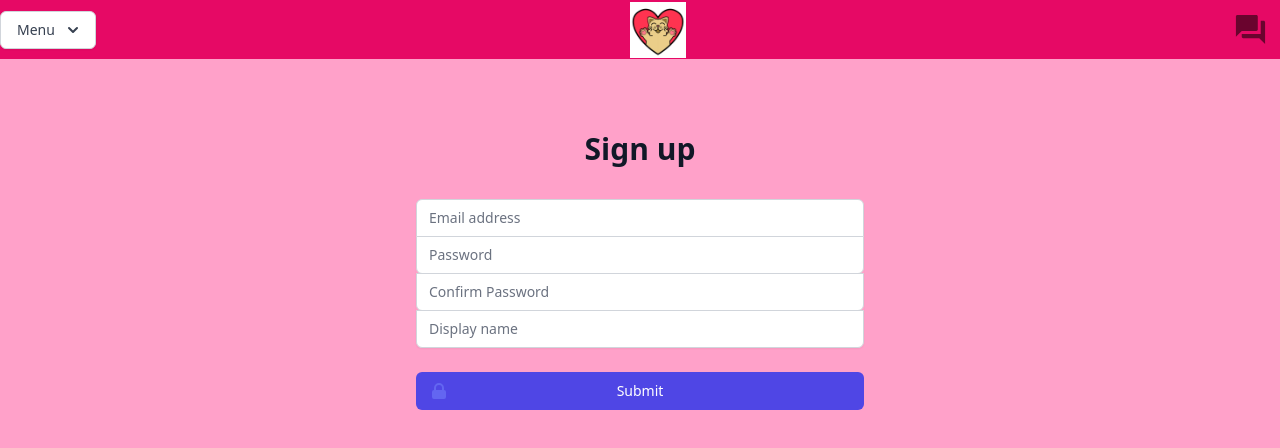
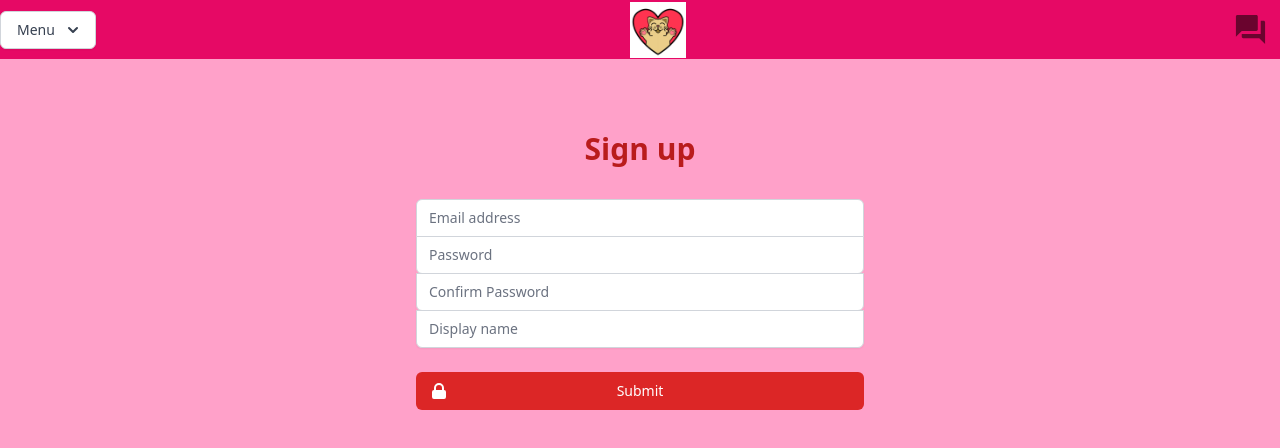
Before and after one commit to rizalmab/Kittinder, a React (Create React App) app in the folder frontend/: page /signup in a window 1280 px wide. Shown: the top 448 px of the page. Built offline with nearby package versions, Linux system fonts and the light colour scheme; no server answers.

Commit message:
Added styling to login and signup pages

```diff
--- a/frontend/src/components/LoginSignup/LoginPage.js
+++ b/frontend/src/components/LoginSignup/LoginPage.js
@@ -16,10 +16,7 @@ const LoginPage = () => {
     e.preventDefault();
     try {
       const loginUser = { email, password };
-      const loginResponse = await axios.post(
-        "/api/users/login",
-        loginUser
-      );
+      const loginResponse = await axios.post("/api/users/login", loginUser);
       setUserData({
         token: loginResponse.data.token,
         user: loginResponse.data.user,
@@ -36,7 +33,7 @@ const LoginPage = () => {
       <div className="min-h-full flex items-center justify-center py-12 px-4 sm:px-6 lg:px-8">
         <div className="max-w-md w-full space-y-8">
           <div>
-            <h2 className="mt-6 text-center text-3xl font-extrabold text-gray-900">
+            <h2 className="mt-6 text-center text-3xl font-extrabold text-red-700">
               Log in
             </h2>
             {error && (
@@ -110,11 +107,11 @@ const LoginPage = () => {
             <div>
               <button
                 type="submit"
-                className="group relative w-full flex justify-center py-2 px-4 border border-transparent text-sm font-medium rounded-md text-white bg-indigo-600 hover:bg-indigo-700 focus:outline-none focus:ring-2 focus:ring-offset-2 focus:ring-indigo-500"
+                className="group relative w-full flex justify-center py-2 px-4 border border-transparent text-sm font-medium rounded-md text-white bg-red-600 hover:bg-red-700 focus:outline-none focus:ring-2 focus:ring-offset-2 focus:ring-indigo-500"
               >
                 <span className="absolute left-0 inset-y-0 flex items-center pl-3">
                   <LockClosedIcon
-                    className="h-5 w-5 text-indigo-500 group-hover:text-indigo-400"
+                    className="h-5 w-5 text-white"
                     aria-hidden="true"
                   />
                 </span>
--- a/frontend/src/components/LoginSignup/SignupPage.js
+++ b/frontend/src/components/LoginSignup/SignupPage.js
@@ -22,13 +22,10 @@ const SignupPage = () => {
       //! send post request to REGISTER
       await axios.post("/api/users/signup", newUser);
       //! send post request to LOGIN
-      const loginResponse = await axios.post(
-        "/api/users/login",
-        {
-          email,
-          password,
-        }
-      );
+      const loginResponse = await axios.post("/api/users/login", {
+        email,
+        password,
+      });
       //! save the token and user in a state
       setUserData({
         token: loginResponse.data.token,
@@ -50,7 +47,7 @@ const SignupPage = () => {
       <div className="min-h-full flex items-center justify-center py-12 px-4 sm:px-6 lg:px-8">
         <div className="max-w-md w-full space-y-8">
           <div>
-            <h2 className="mt-6 text-center text-3xl font-extrabold text-gray-900">
+            <h2 className="mt-6 text-center text-3xl font-extrabold text-red-700">
               Sign up
             </h2>
             {error && (
@@ -130,11 +127,11 @@ const SignupPage = () => {
             <div>
               <button
                 type="submit"
-                className="group relative w-full flex justify-center py-2 px-4 border border-transparent text-sm font-medium rounded-md text-white bg-indigo-600 hover:bg-indigo-700 focus:outline-none focus:ring-2 focus:ring-offset-2 focus:ring-indigo-500"
+                className="group relative w-full flex justify-center py-2 px-4 border border-transparent text-sm font-medium rounded-md text-white bg-red-600 hover:bg-red-700 focus:outline-none focus:ring-2 focus:ring-offset-2 focus:ring-indigo-500"
               >
                 <span className="absolute left-0 inset-y-0 flex items-center pl-3">
                   <LockClosedIcon
-                    className="h-5 w-5 text-indigo-500 group-hover:text-indigo-400"
+                    className="h-5 w-5 text-white "
                     aria-hidden="true"
                   />
                 </span>
```
